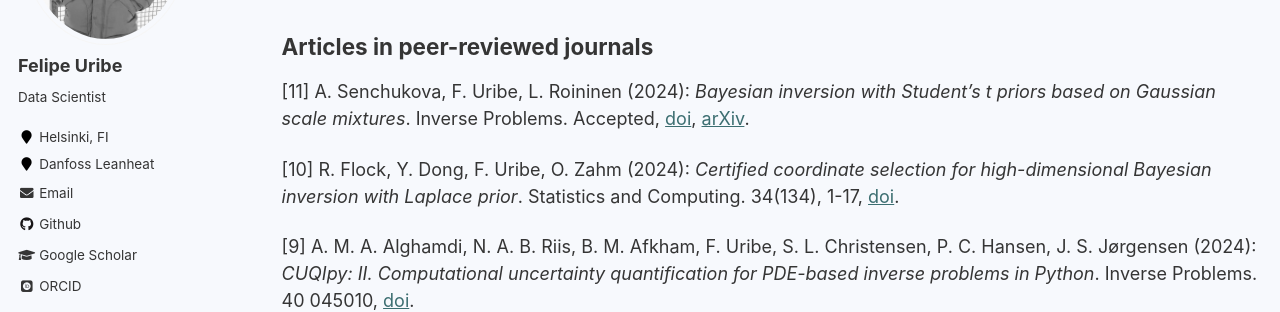
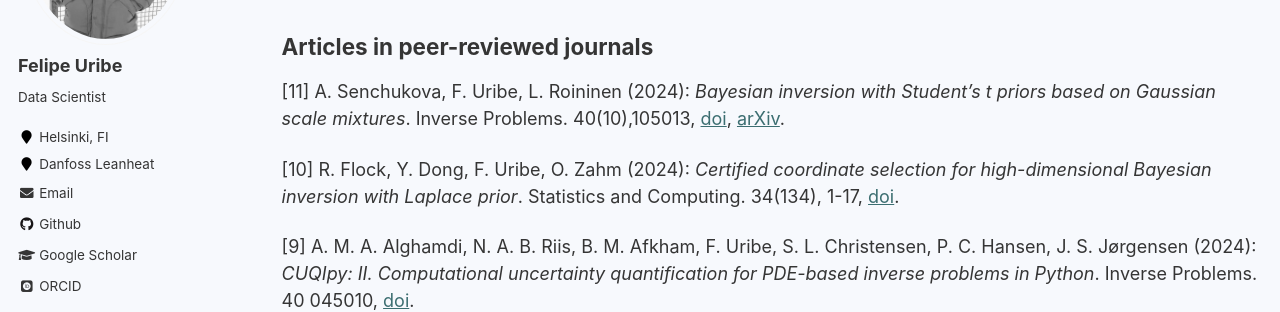
Before and after one commit to furibec/furibec.github.io, a Jekyll site: the page built from _pages/publications.md, in a window 1280 px wide and 900 px high. Shown: the part 302-614 px from the top of the window. Built offline with Jekyll 4.4.1, drawn with Linux system fonts in a browser that asks for light colours; some web fonts are replaced.

Commit message:
adding vol,num,pag to 11 art

```diff
--- a/_pages/publications.md
+++ b/_pages/publications.md
@@ -10,7 +10,7 @@ author_profile: true
 
 
 ## Articles in peer-reviewed journals
-[11] A. Senchukova, F. Uribe, L. Roininen (2024): *Bayesian inversion with Student's t priors based on Gaussian scale mixtures*. Inverse Problems. Accepted, [doi](https://doi.org/10.1088/1361-6420/ad75af), [arXiv](https://arxiv.org/pdf/2403.13665.pdf).
+[11] A. Senchukova, F. Uribe, L. Roininen (2024): *Bayesian inversion with Student's t priors based on Gaussian scale mixtures*. Inverse Problems. 40(10),105013, [doi](https://doi.org/10.1088/1361-6420/ad75af), [arXiv](https://arxiv.org/pdf/2403.13665.pdf).
 
 [10] R. Flock, Y. Dong, F. Uribe, O. Zahm (2024): *Certified coordinate selection for high-dimensional Bayesian inversion with Laplace prior*. Statistics and Computing. 34(134), 1-17, [doi](https://doi.org/10.1007/s11222-024-10445-1).
 
```
